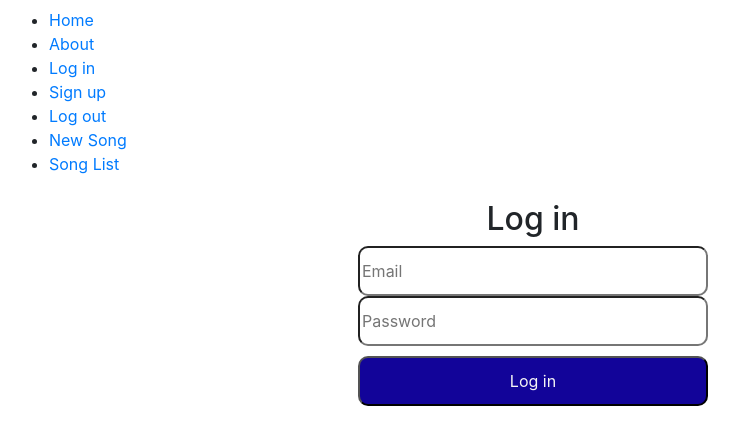
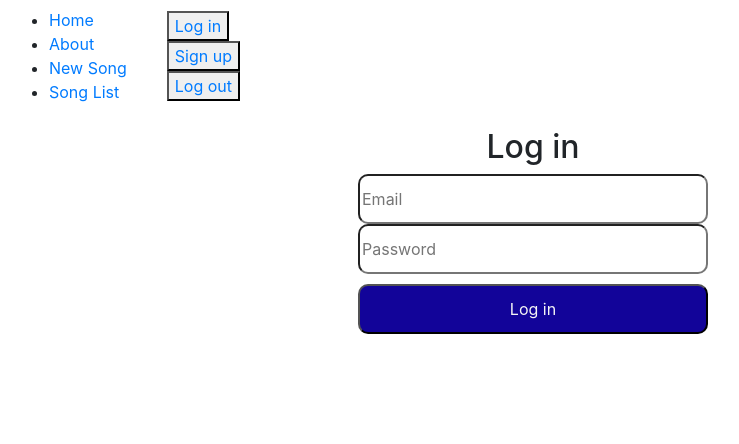
Before and after one commit to trungpham10/CarrieOKey, a React (Create React App) app in the folder CO_Front_End/carrieokey/: page /login in a window 1280 px wide. Shown: the top 444 px of the page, without its empty margins (107-846 px from the left). Built offline with nearby package versions, Linux system fonts and the light colour scheme.

Commit message:
separate authentication button in navigation bar

```diff
--- a/CO_Front_End/carrieokey/src/App.css
+++ b/CO_Front_End/carrieokey/src/App.css
@@ -23,3 +23,8 @@
   background-color: rgb(18, 4, 153);
   margin-top: 10px;
 }
+
+.authentication-button {
+  float: right;
+  color: red;
+}
--- a/CO_Front_End/carrieokey/src/components/NavBar.jsx
+++ b/CO_Front_End/carrieokey/src/components/NavBar.jsx
@@ -2,12 +2,9 @@ import React from "react";
 import { Link } from "react-router-dom";
 import Container from "react-bootstrap/Container";
 import Navbar from "react-bootstrap/Navbar";
+import "../App.css";
 
-export default function NavBar(props) {
-  if (props.isLoggedIn) {
-    console.log("flag");
-  }
-
+export default function NavBar() {
   return (
     <Container>
       <Navbar sticky="top">
@@ -19,21 +16,27 @@ export default function NavBar(props) {
             <Link to="/about">About</Link>
           </li>
           <li>
-            <Link to="/login">Log in</Link>
-          </li>
-          <li>
-            <Link to="/signup">Sign up</Link>
-          </li>
-          <li>
-            <Link to="/login">Log out</Link>
-          </li>
-          <li>
             <Link to="/newSong">New Song</Link>
           </li>
           <li>
             <Link to="/songs">Song List</Link>
           </li>
         </ul>
+
+        <ul className="authentication-button">
+          <button>
+            <Link to="/login">Log in</Link>
+          </button>
+          <br />
+          <button>
+            <Link to="/signup">Sign up</Link>
+          </button>
+          <br />
+          <button>
+            <Link to="/login">Log out</Link>
+          </button>
+          <br />
+        </ul>
       </Navbar>
     </Container>
   );
```
